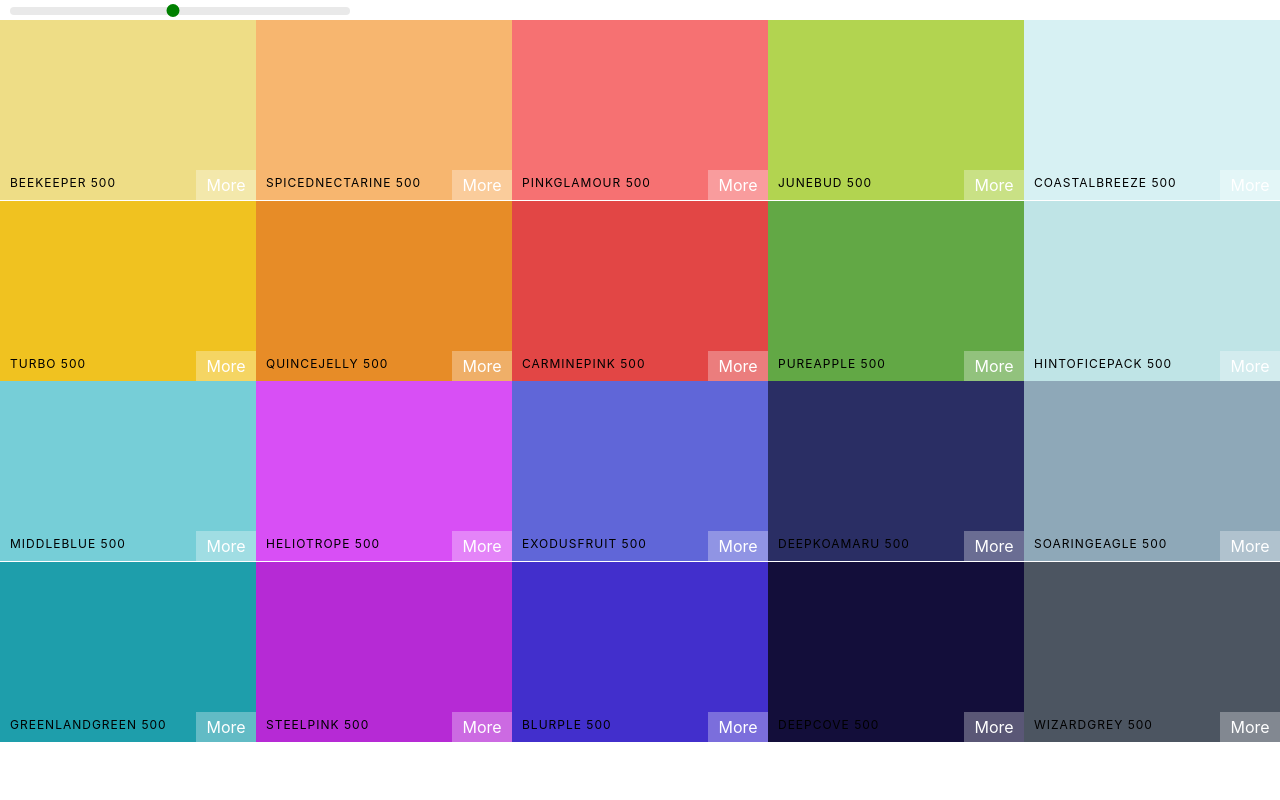
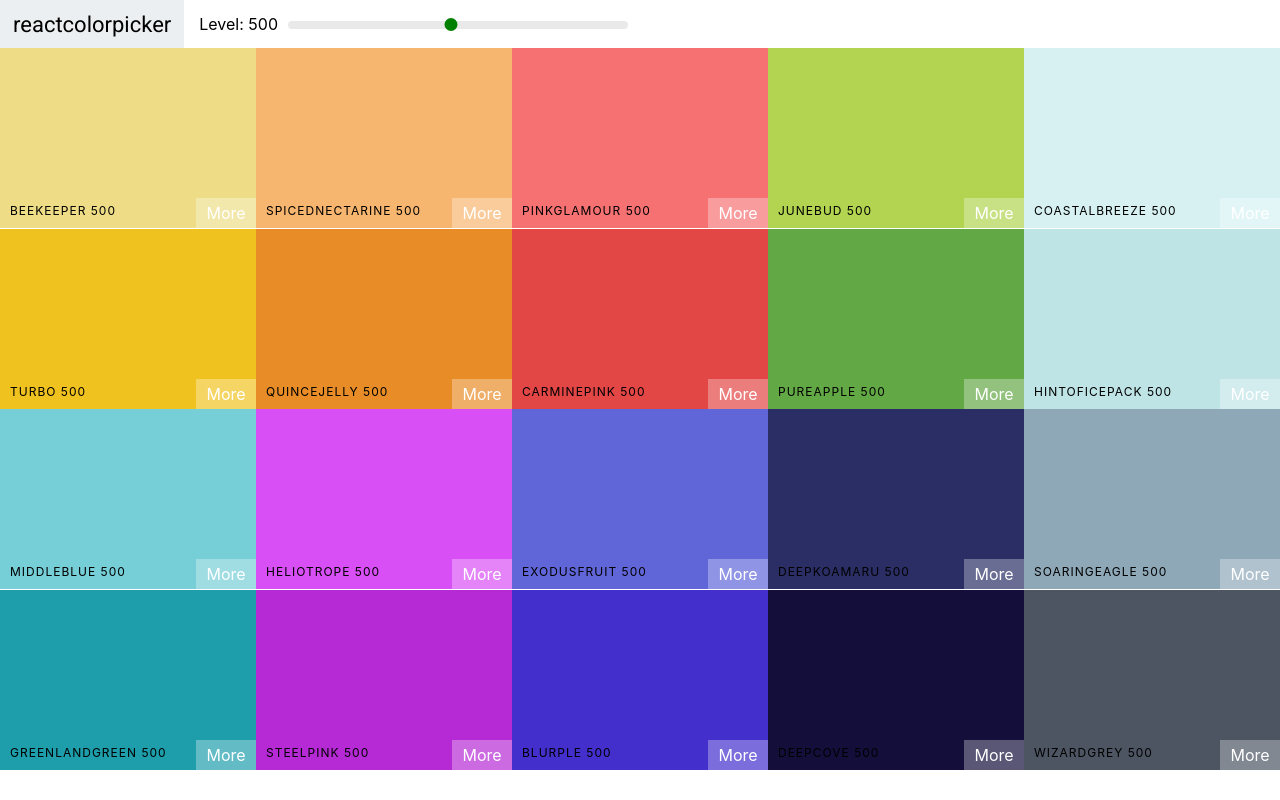
Before and after one commit to bhoomij/colors-app, a React (Create React App) app: page / in a window 1280 px wide. Built offline with nearby package versions, Linux system fonts and the light colour scheme.

Commit message:
Add navbar and font

```diff
--- a/public/index.html
+++ b/public/index.html
@@ -1,14 +1,13 @@
 <!DOCTYPE html>
 <html lang="en">
+
 <head>
   <meta charset="utf-8" />
   <link rel="icon" href="%PUBLIC_URL%/favicon.ico" />
   <meta name="viewport" content="width=device-width, initial-scale=1" />
   <meta name="theme-color" content="#000000" />
-    <meta
-      name="description"
-      content="Web site created using create-react-app"
-    />
+  <link href="https://fonts.googleapis.com/css?family=Roboto:100,400,500" rel="stylesheet" />
+  <meta name="description" content="Web site created using create-react-app" />
   <link rel="apple-touch-icon" href="%PUBLIC_URL%/logo192.png" />
   <!--
       manifest.json provides metadata used when your web app is installed on a
@@ -26,6 +25,7 @@
     -->
   <title>React App</title>
 </head>
+
 <body>
   <noscript>You need to enable JavaScript to run this app.</noscript>
   <div id="root"></div>
@@ -40,4 +40,5 @@
       To create a production bundle, use `npm run build` or `yarn build`.
     -->
 </body>
+
 </html>
--- /dev/null
+++ b/src/Navbar.css
@@ -0,0 +1,47 @@
+.Navbar {
+    display: flex;
+    align-items: center;
+    justify-content: flex-start;
+    height: 6vh;
+}
+
+.logo {
+    margin-right: 15px;
+    padding: 0 13px;
+    font-size: 22px;
+    background-color: #eceff1;
+    font-family: Roboto;
+    height: 100%;
+    display: flex;
+    align-items: center;
+}
+
+.logo a {
+    text-decoration: none;
+    color: black;
+}
+
+.slider {
+  width: 340px;
+  margin: 0 10px;
+  display: inline-block
+}
+
+.rc-slider-track {
+  background-color: transparent
+}
+
+.rc-slider-rail {
+  height: 8px
+}
+
+.rc-slider-handle, .rc-slider-handle:active, .rc-slider-handle:focus,.rc-slider-handle:hover {
+  background-color: green;
+  outline: none;
+  border: 2px solid green;
+  box-shadow: none;
+  width: 13px;
+  height: 13px;
+  margin-left: -7px;
+  margin-top: -3px
+}
--- /dev/null
+++ b/src/Navbar.js
@@ -0,0 +1,31 @@
+import React, {Component} from 'react';
+import Slider from 'rc-slider';
+import 'rc-slider/assets/index.css';
+import './Navbar.css';
+
+class Navbar extends Component {
+  render () {
+    const {level, changeLevel} = this.props;
+    return (
+      <header className="Navbar">
+        <div className="logo">
+          <a href="#">reactcolorpicker</a>
+        </div>
+        <div className="slider-container">
+          <span>Level: {level}</span>
+          <div className="slider">
+            <Slider
+              defaultValue={level}
+              min={100}
+              max={900}
+              step={100}
+              onAfterChange={changeLevel}
+            />
+          </div>
+        </div>
+      </header>
+    );
+  }
+}
+
+export default Navbar;
--- a/src/Palette.css
+++ b/src/Palette.css
@@ -5,28 +5,3 @@
 .Palette-colors {
   height: 90%;
 }
-
-.slider {
-  width: 340px;
-  margin: 0 10px;
-  display: inline-block
-}
-
-.rc-slider-track {
-  background-color: transparent
-}
-
-.rc-slider-rail {
-  height: 8px
-}
-
-.rc-slider-handle, .rc-slider-handle:active, .rc-slider-handle:focus,.rc-slider-handle:hover {
-  background-color: green;
-  outline: none;
-  border: 2px solid green;
-  box-shadow: none;
-  width: 13px;
-  height: 13px;
-  margin-left: -7px;
-  margin-top: -3px
-}
--- a/src/Palette.js
+++ b/src/Palette.js
@@ -1,7 +1,7 @@
 import React, {Component} from 'react';
-import Slider from 'rc-slider';
+
 import ColorBox from './ColorBox';
-import 'rc-slider/assets/index.css';
+import Navbar from './Navbar';
 import './Palette.css';
 
 export default class Palette extends Component {
@@ -19,15 +19,7 @@
 
     return (
       <div className="Palette">
-        <div className="slider">
-          <Slider
-            defaultValue={level}
-            min={100}
-            max={900}
-            step={100}
-            onAfterChange={this.changeLevel}
-          />
-        </div>
+        <Navbar level={level} changeLevel={this.changeLevel} />
         <div className="Palette-colors">
           {coloxBoxes}
         </div>
```
Lines whose indentation alone changed are shown as unchanged.
